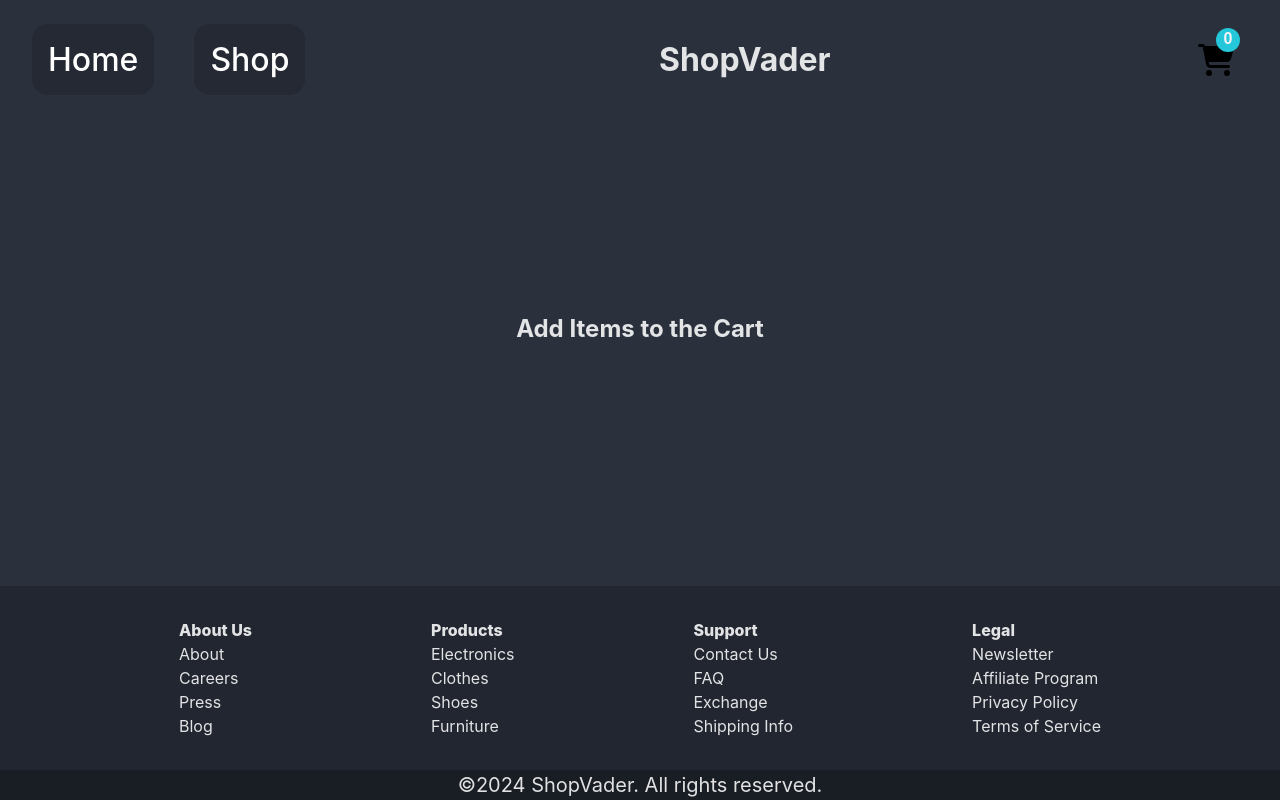
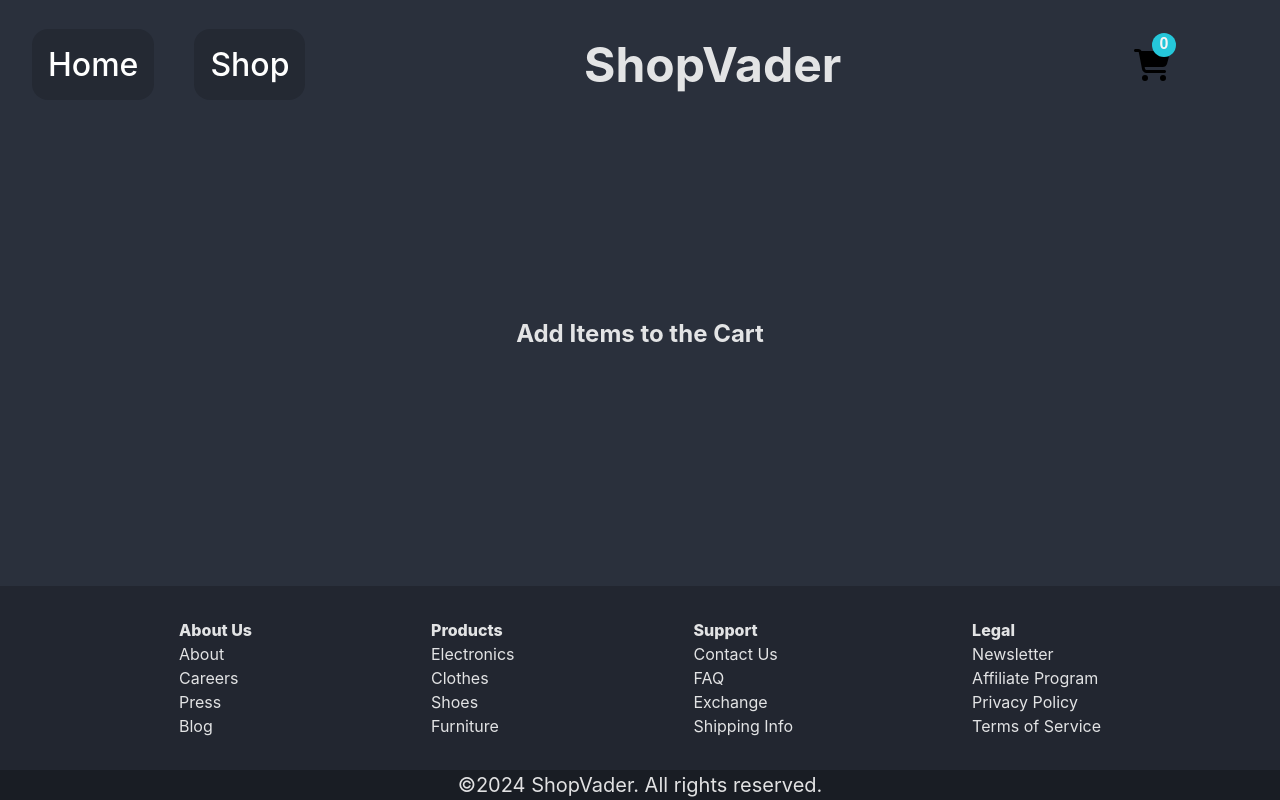
Before and after one commit to SVigramR/ShopVader, a React (Vite) app: page /cart in a window 1280 px wide. Built offline with nearby package versions, Linux system fonts and the light colour scheme.

Commit message:
Customized the Head section

```diff
--- a/package.json
+++ b/package.json
@@ -1,7 +1,7 @@
 {
   "name": "shopping-cart",
   "private": true,
-  "version": "0.6.0",
+  "version": "v1.0",
   "type": "module",
   "scripts": {
     "dev": "vite",
--- a/src/styles/App.css
+++ b/src/styles/App.css
@@ -10,6 +10,4 @@
   min-height: 100vh;
   display: flex;
   flex-direction: column;
-  /* display: grid;
-  grid-template-rows: 1fr; */
 }
--- a/src/styles/head.module.css
+++ b/src/styles/head.module.css
@@ -3,7 +3,7 @@
     align-items: center;
     justify-content: space-between;
     background-color: #2a303c;
-    height: 15vh;
+    height: 130px;
     padding: 0 2rem;
     z-index: 1;
 }
@@ -66,8 +66,13 @@
     transform: scale(0.9);
 }
 
+.logo {
+    font-size: 1.5rem;
+}
+
 .cartNav {
     font-size: 2rem;
+    margin-right: 4rem;
     transition: .8s;
 }
 
@@ -197,4 +202,12 @@
         background-color: #242933;
         transform: scale(0.9);
     }
+
+    .logo {
+        font-size: 1rem;
+    }
+
+    .cartNav {
+        margin-right: 0;
+    }
 }
--- a/src/styles/hero.module.css
+++ b/src/styles/hero.module.css
@@ -37,8 +37,19 @@
     padding: 10px;
     font-size: 1.5rem;
     border-radius: 1rem;
-    background-color: black;
-    border-color: whitesmoke;
+    background-color: #242933;
+    border: none;
+    transition: 0.9s;
+}
+
+.info button:hover {
+    transform: scale(1.1);
+    background-color: #25c7da;
+}
+
+.info button:active {
+    transform: scale(0.9);
+    background-color: #25c7da;
 }
 
 .link {
```
